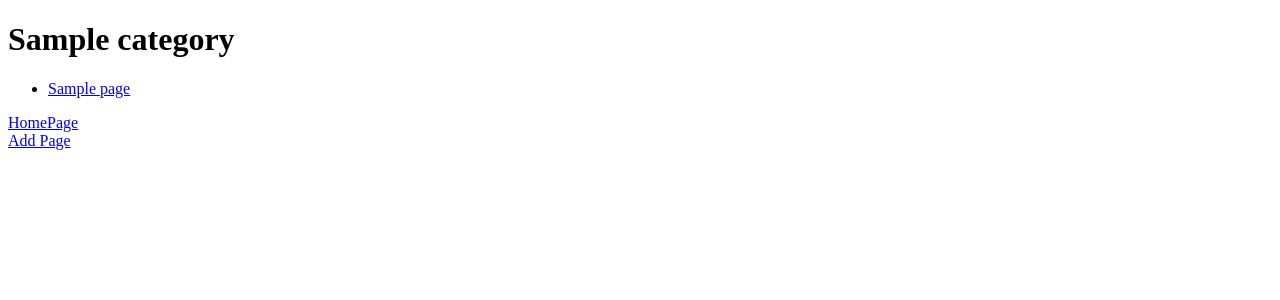
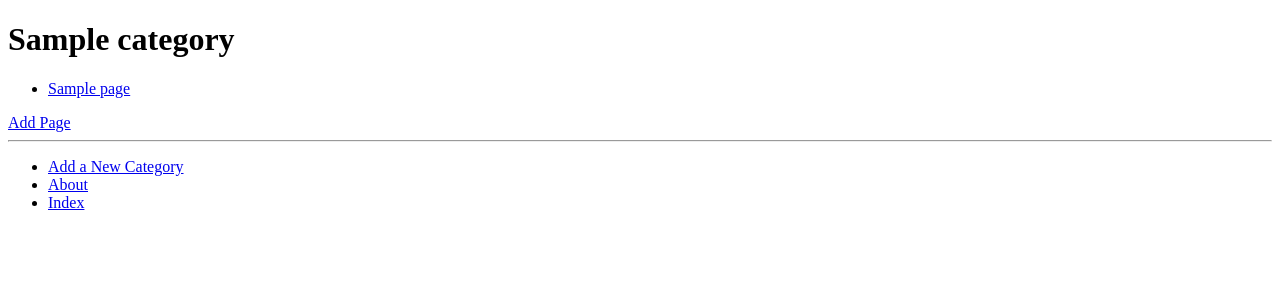
Before and after one commit to binfengcheng/tango_with_django_project, a Django app: a page that uses templates/rango/category.html in a window 1280 px wide. Shown: the top 300 px of the page. Run offline with Django 3.2, Linux system fonts and the light colour scheme; tables that the repository leaves empty hold one stand-in row (values such as "Sample post").

Commit message:
Chapter 8.

```diff
--- /dev/null
+++ b/templates/rango/base.html
@@ -0,0 +1,29 @@
+<!DOCTYPE html>
+{%load staticfiles %}
+
+<html>
+    <head lang="en">
+        <meta charset="UTF-8" />
+        <title>
+            Rango -
+            {% block title_block %}
+               How to Tango with Django!
+            {% endblock %}
+        </title>
+    </head>
+
+    <body>
+        <div>
+            {% block body_block %}
+            {% endblock %}
+        </div>
+        <hr />
+        <div>
+            <ul>
+                <li><a href="{% url 'rango:add_category' %}">Add a New Category</a></li>
+                <li><a href="{% url 'rango:about' %}">About</a></li>
+                <li><a href="{% url 'rango:index' %}">Index</a></li>
+            </ul>
+        </div>
+    </body>
+</html>
--- a/templates/rango/category.html
+++ b/templates/rango/category.html
@@ -1,10 +1,15 @@
-<!DOCTYPEhtml>
-<html>
-    <head>
-        <title>Rango</title>
-    </head>
-    <body>
-        <div>
+{% extends 'rango/base.html' %}
+{% load staticfiles %}
+
+{% block title_block %}
+    {% if category %}
+        {{ category.name }}
+    {% else %}
+        Unknown Category
+    {% endif %}
+{% endblock %}
+
+{% block body_block %}
     {% if category %}
     <h1>{{ category.name }}</h1>
     {% if pages %}
@@ -16,15 +21,8 @@
     {% else %}
     <strong>No pages currently in category.</strong>
     {% endif %}
+    <a href="{% url 'rango:add_page' category.slug %}">Add Page</a> <br />
     {% else %}
     The specified category does not exist.
     {% endif %}
-        </div>
-
-        <div>
-            <a href="/rango/">HomePage</a><br/>
-
-            <a href="/rango/category/{{category.slug}}/add_page/">Add Page</a> <br/>
-        </div>
-    </body>
-</html>
+{% endblock %}
```
Lines whose indentation alone changed are shown as unchanged.
